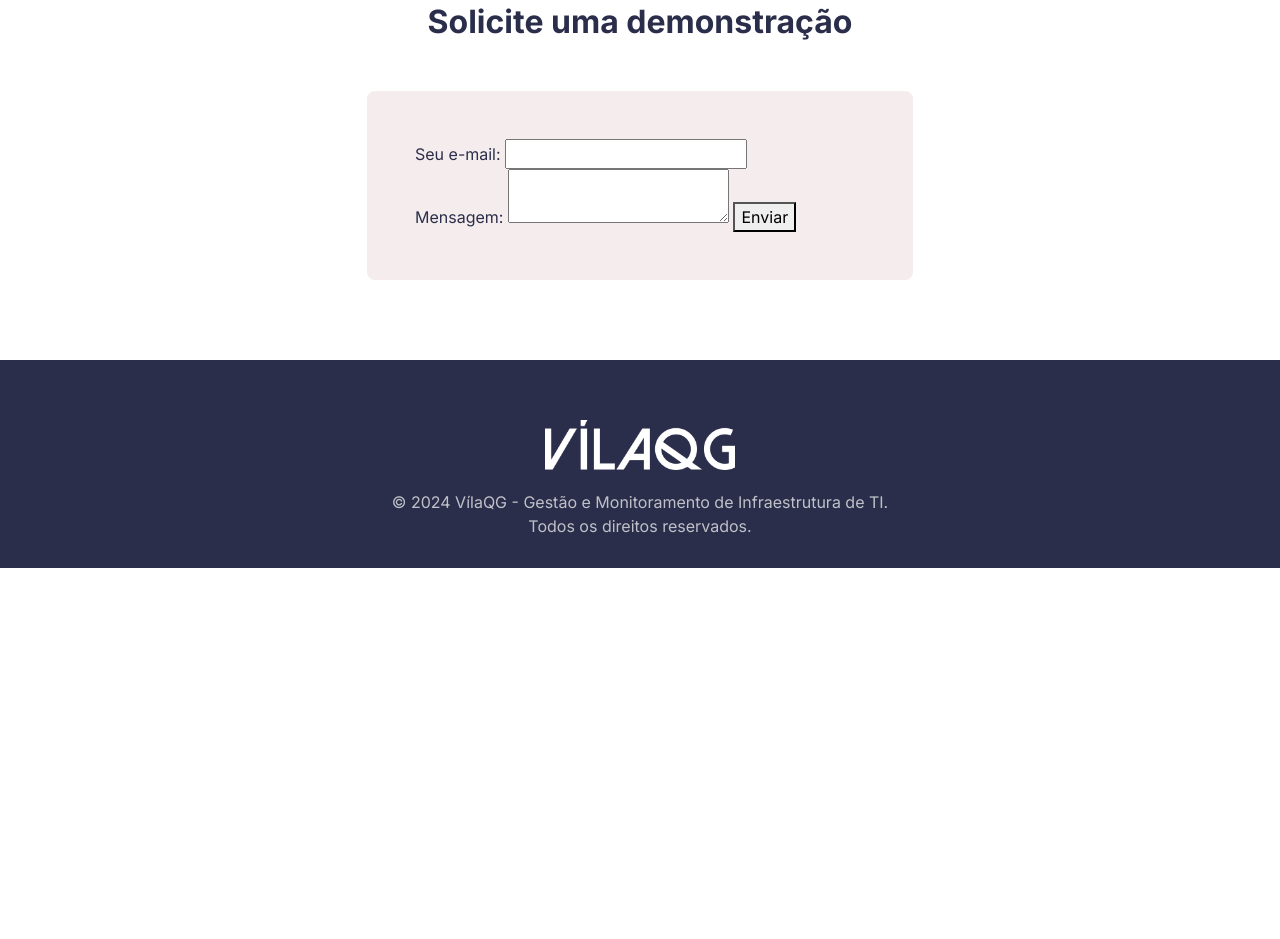
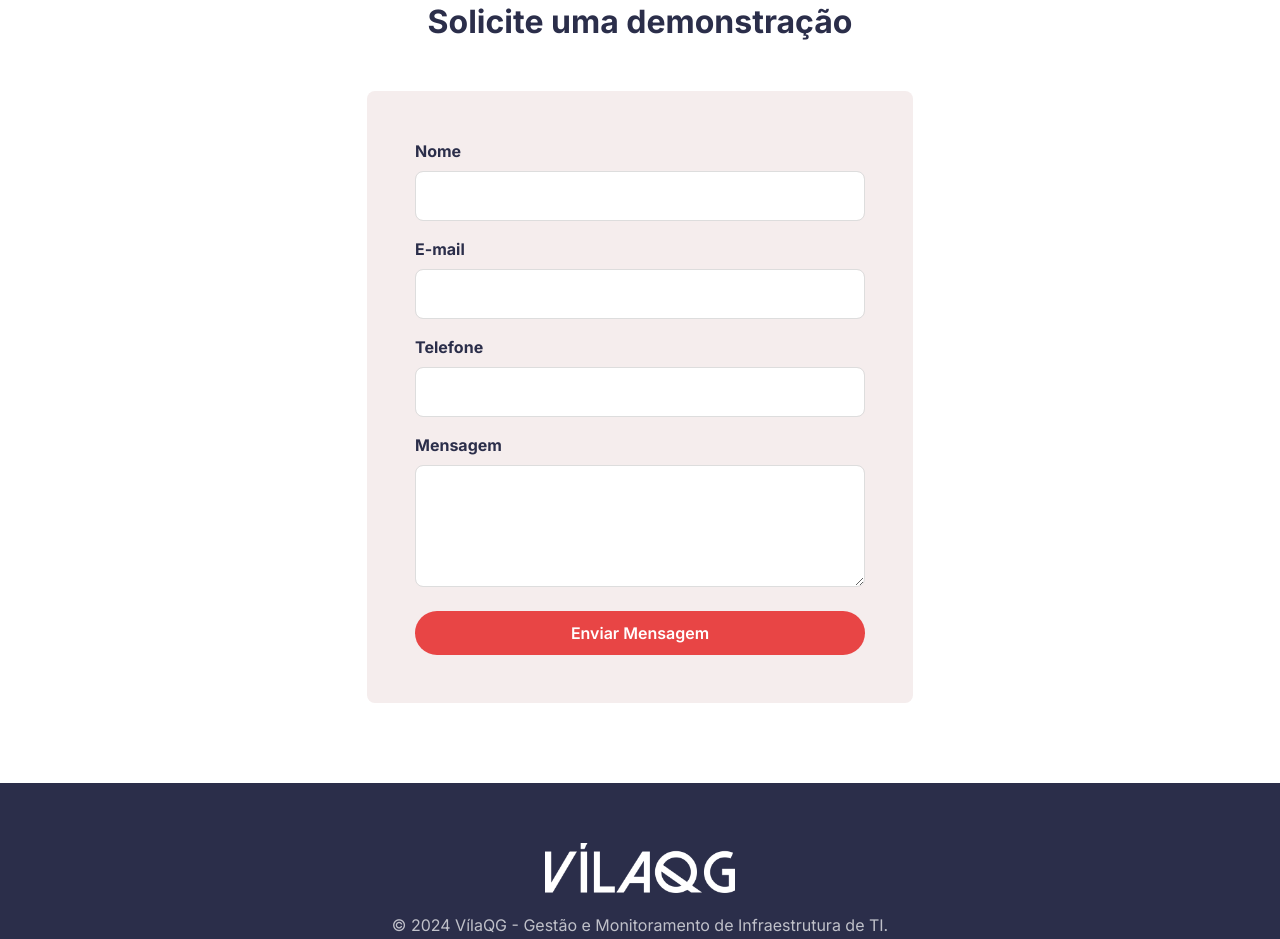
Before and after one commit to quessadagabaldo/quessadagabaldo.github.io, a plain HTML site: page index.html in a window 1280 px wide. Shown: the part 2669-3608 px from the top of the page. Before the commit the page ends 3237 px from the top, so only its background shows below. Drawn offline with nearby package versions, Linux system fonts and the light colour scheme.

Commit message:
Versão final do formulário

```diff
--- a/index.html
+++ b/index.html
@@ -389,20 +389,30 @@
                 <div class="col-lg-6">
                     <div class="bg-light-custom p-4 p-md-5 rounded-3">
                         <form action="https://formspree.io/f/xaqwoqye" method="POST">
+                            <div class="mb-3">
+                                <label class="form-label fw-bold">Nome</label>
+                                <input type="text" class="form-control" name="name" required>
+                            </div>
 
-  <label>
-    Seu e-mail:
-    <input type="email" name="email" required>
-  </label>
+                            <div class="mb-3">
+                                <label class="form-label fw-bold">E-mail</label>
+                                <input type="email" class="form-control" name="email" required>
+                            </div>
 
-  <label>
-    Mensagem:
-    <textarea name="message" required></textarea>
-  </label>
+                            <div class="mb-3">
+                                <label class="form-label fw-bold">Telefone</label>
+                                <input type="text" class="form-control" name="phone">
+                            </div>
 
-  <button type="submit">Enviar</button>
-</form>
+                            <div class="mb-4">
+                                <label class="form-label fw-bold">Mensagem</label>
+                                <textarea class="form-control" name="message" rows="4" required></textarea>
+                            </div>
 
+                            <button type="submit" class="btn btn-vila w-100">
+                                Enviar Mensagem
+                            </button>
+                        </form>
                     </div>
                 </div>
             </div>
```
